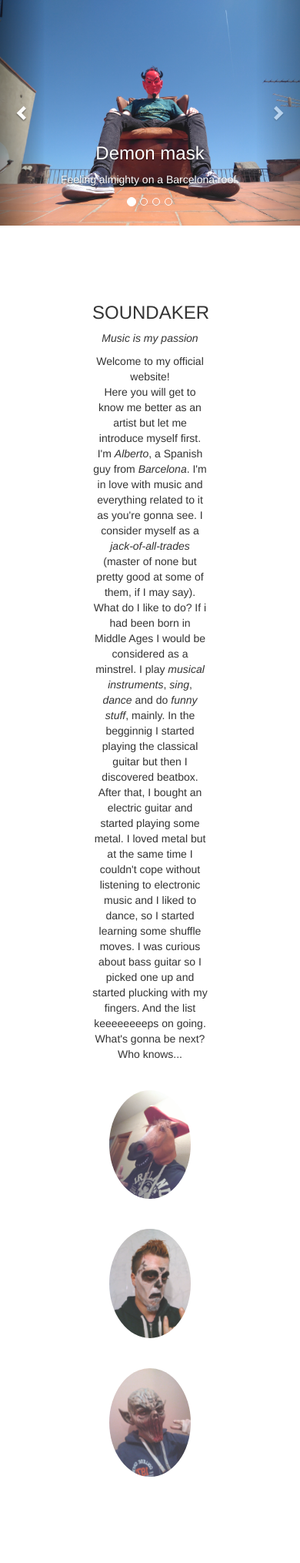
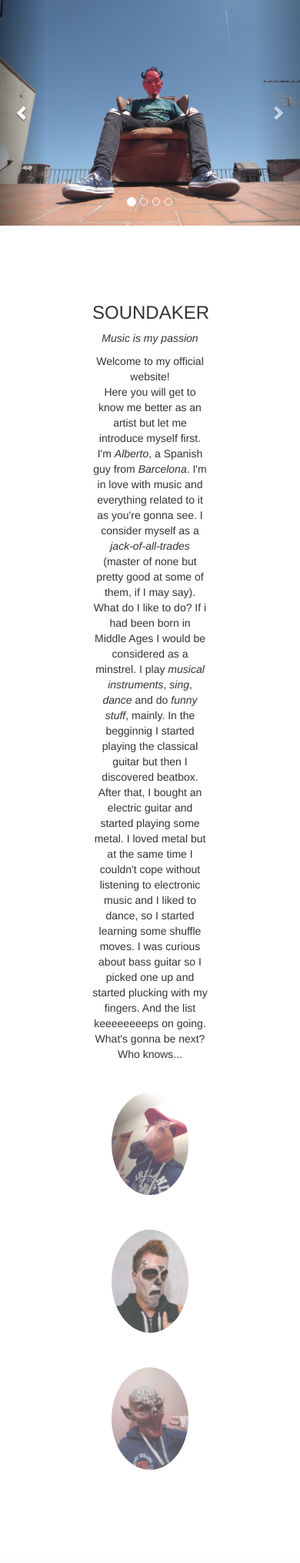
Before and after one commit to AlbertoIzq/AlbertoIzq-2.ArtistWebsite, a Flask app: page / in a window 390 px wide. Shown: the whole page at 77% size. After the commit the page ends 1909 px from the top, so only its background shows below. Run offline with Flask 2, Linux system fonts and the light colour scheme; some libraries are stand-ins or nearby versions.

Commit message:
Add style to the carousel

```diff
--- a/AlbertoIzq-2.ArtistWebsite/templates/home.html
+++ b/AlbertoIzq-2.ArtistWebsite/templates/home.html
@@ -22,6 +22,33 @@
 
             .person:hover {
                 border-color: #f1f1f1;
+            }
+
+        .container {
+            padding: 80px 120px;
+        }
+        .person {
+            border: 10px solid transparent;
+            margin-bottom: 25px;
+            width: 80%;
+            height: 80%;
+            opacity: 0.7;
+        }
+            .person:hover {
+                border-color: #f1f1f1;
+            }
+        .carousel-inner img {
+            -webkit-filter: grayscale(30%);
+            filter: grayscale(30%); /* make all photos black and white */
+            width: 100%; /* Set width to 100% */
+            margin: auto;
+        }
+        .carousel-caption h3 {
+            color: #fff !important;
+        }
+        @media (max-width: 600px) {
+            .carousel-caption {
+                display: none; /* Hide the carousel text when the screen is less than 600 pixels wide */
             }
     </style>
 </head>
@@ -50,14 +77,14 @@
                 <img src="static/images/carousel2.jpg" alt="Carousel 2" width="1200" height="700">
                 <div class="carousel-caption">
                     <h3>Horse mask</h3>
-                    <p>Squat position, essential to focus before shooting a video.</p>
+                    <p>Squat position, being ready before shooting a video.</p>
                 </div>
             </div>
             <div class="item">
                 <img src="static/images/carousel3.jpg" alt="Carousel 3" width="1200" height="700">
                 <div class="carousel-caption">
                     <h3>Troll mask</h3>
-                    <p>On the top, after a long way.</p>
+                    <p>On the top, always looking for beyond.</p>
                 </div>
             </div>
             <div class="item">
```
Also changed, not shown: 1 other file.
